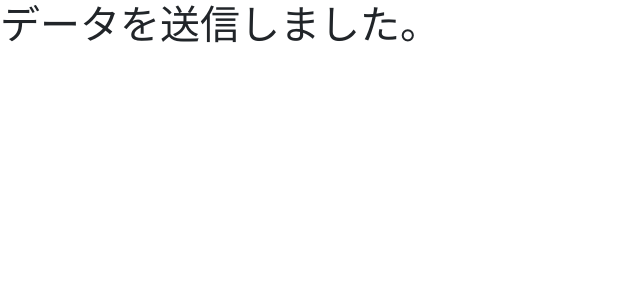
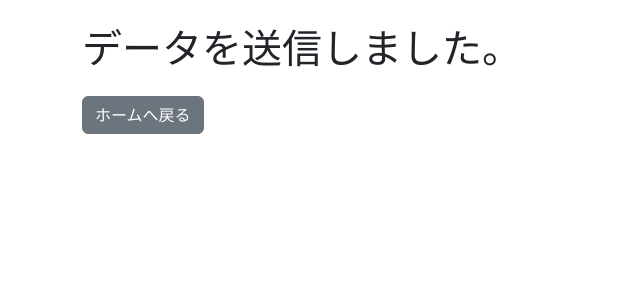
Before and after one commit to HigashiHayato/camera-practice, a React (Create React App) app in the folder camera-app/: page /end in a window 1280 px wide. Shown: the top 300 px of the page, without its empty margins (0-640 px from the left). Built offline with nearby package versions, Linux system fonts and the light colour scheme.

Commit message:
確定画面、終了画面のスタイル更新

```diff
--- a/camera-app/src/screen/Confirm.jsx
+++ b/camera-app/src/screen/Confirm.jsx
@@ -8,22 +8,17 @@ const Confirm = () => {
     const images = location.state.images;
 
     const imageElements = images.map((image, index) => (
-        <img key={index} src={image} alt={`image-${index}`} />
+        <img key={index} src={image} alt={`image-${index}`} className="img-thumbnail mr-3 mb-3" style={{ maxWidth: '200px' }} />
     ));
 
     return (
-        <>
-            <h1>{text}</h1>
-            <div className="captured-images">{imageElements}</div>
-            <Button
-                variant="secondary"
-                href="/end"
-            >
+        <div className="container py-4">
+            <h1 className="mb-4">{text}</h1>
+            <div className="d-flex flex-wrap mb-4">{imageElements}</div>
+            <Button variant="secondary" href="/end">
                 送信
             </Button>
-        </>
-
-
+        </div>
     )
 }
 
--- a/camera-app/src/screen/End.jsx
+++ b/camera-app/src/screen/End.jsx
@@ -1,10 +1,15 @@
+import Button from 'react-bootstrap/Button';
+import 'bootstrap/dist/css/bootstrap.min.css';
+
 const End = () => {
     return (
-        <>
-            <h1>データを送信しました。</h1>
-        </>
+        <div className="container py-4">
+            <h1 className="mb-4">データを送信しました。</h1>
+            <Button variant="secondary" href="/" className="mr-2">
+                ホームへ戻る
+            </Button>
+        </div>
     )
-
 }
 
 export default End;
```
